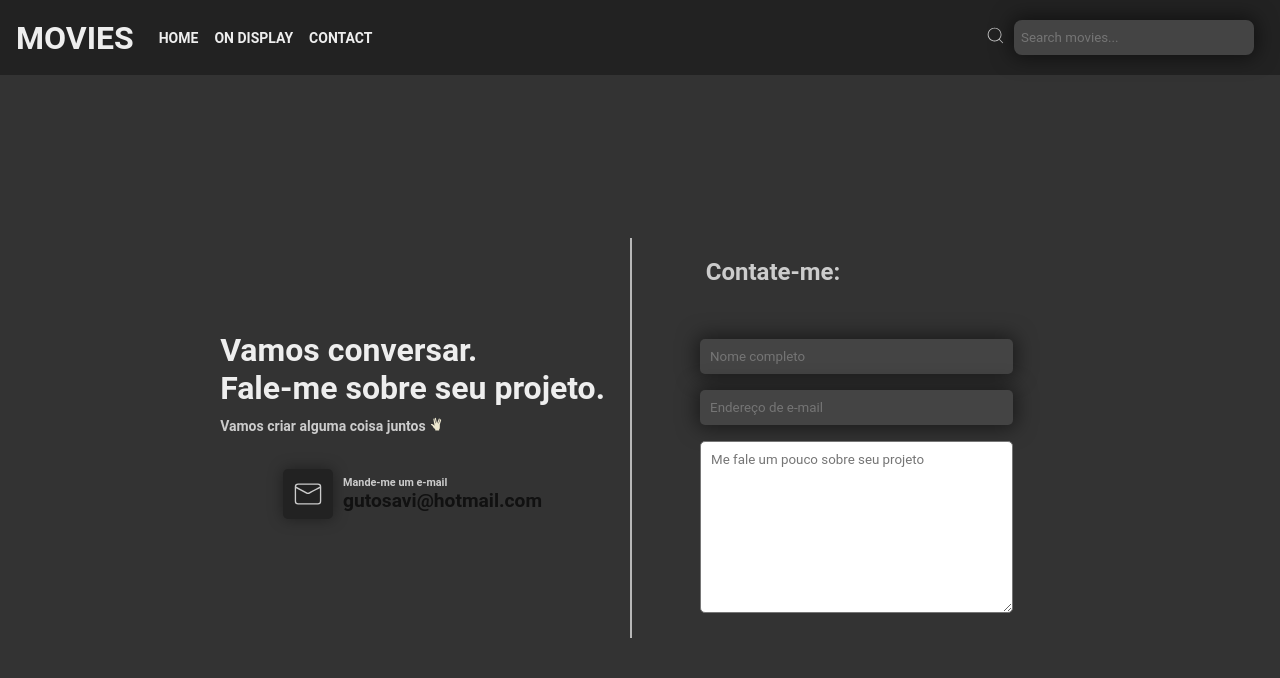
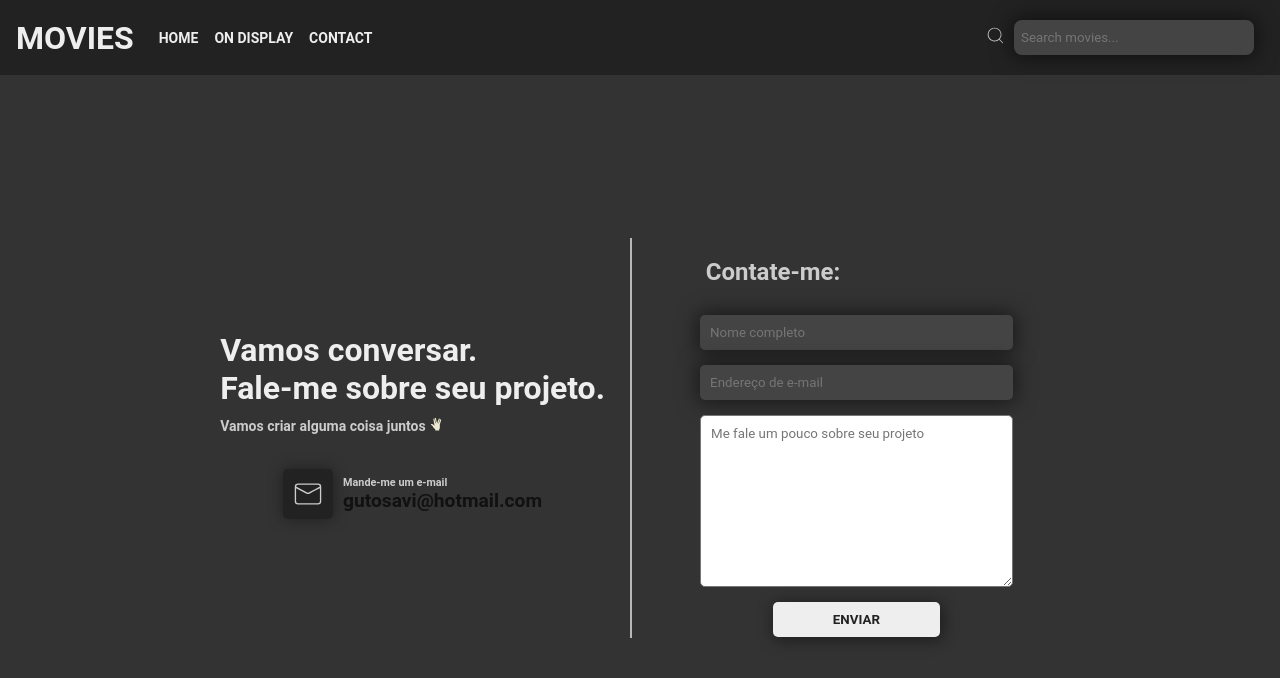
Before and after one commit to gutosavi/react-movies-app, a React (Vite) app: page /contact in a window 1280 px wide. Shown: the top 678 px of the page. Built offline with nearby package versions, Linux system fonts and the light colour scheme.

Commit message:
feat: formData setting

```diff
--- a/package.json
+++ b/package.json
@@ -12,6 +12,7 @@
   "dependencies": {
     "react": "^19.2.4",
     "react-dom": "^19.2.4",
+    "react-hook-form": "^7.72.1",
     "react-icons": "^5.6.0",
     "react-loading-indicators": "^1.0.1",
     "react-router-dom": "^7.14.1"
--- a/src/components/Contact/Contact.css
+++ b/src/components/Contact/Contact.css
@@ -86,7 +86,6 @@
   flex-direction: column;
   justify-content: center;
   align-items: center;
-  gap: 1rem;
 }
 
 .form-container h2 {
@@ -99,6 +98,7 @@
 
 .form-container form textarea {
   width: 75%;
+  margin-top: 15px;
   border-radius: 5px;
   padding: 10px;
   color: #222;
@@ -106,10 +106,12 @@
 
 .form-container form input {
   width: 75%;
+  margin-top: 15px;
   padding: 10px;
   border: none;
   border-radius: 5px;
 }
+
 
 @media screen and (max-width: 900px) {
   .contact-grid {
--- a/src/components/Contact/Contact.jsx
+++ b/src/components/Contact/Contact.jsx
@@ -3,24 +3,9 @@ import './Contact.css';
 import { GiSpockHand } from 'react-icons/gi';
 import { CiMail } from 'react-icons/ci';
 import Textarea from '../Form/Textarea';
+import FormData from '../Context/FormData';
 
 const Contact = () => {
-  const [formData, setFormData] = React.useState({
-    name: '',
-    email: '',
-    message: '',
-  });
-  const [value, setValue] = React.useState();
-
-  const handleChange = (e) => {
-    const { name, value } = e.target;
-    setFormData((prevState) => ({
-      ...prevState,
-      [name]: value,
-    }));
-    console.log(formData);
-  };
-
   return (
     <section className="contact-container">
       <div className="contact-grid">
@@ -45,21 +30,7 @@ const Contact = () => {
         </div>
         <div className="form-container">
           <h2>Contate-me:</h2>
-          <form onSubmit={(e) => e.preventDefault()}>
-            <input
-              type="text"
-              placeholder="Nome completo"
-              value={formData.nome}
-              onChange={handleChange}
-            />
-            <input
-              type="mail"
-              placeholder="Endereço de e-mail"
-              value={formData.email}
-              onChange={handleChange}
-            />
-            <Textarea value={formData.message} onChange={handleChange} />
-          </form>
+          <FormData />
         </div>
       </div>
     </section>
--- /dev/null
+++ b/src/components/Context/FormData.css
@@ -0,0 +1,29 @@
+.error-msg {
+  margin-top: 3px;
+  width: 73%;
+  color: #ccc;
+  font-size: .625rem;
+}
+
+.btn-submit {
+  width: 40%;
+  height: 35px;
+  margin: 15px 0;
+  border-radius: 5px;
+  border: none;
+  text-transform: uppercase;
+  font-weight: bold;
+  color: #222;
+  background-color: #eee;
+  cursor: pointer;
+  box-shadow: 2px 2px 15px 2px rgba(0,0,0,0.4);
+}
+
+.btn-submit:hover {
+  background-color: #ccc;
+}
+
+.btn-submit:active {
+  transform: scale(0.95);
+  background-color: #aaa;
+}
--- /dev/null
+++ b/src/components/Context/FormData.jsx
@@ -0,0 +1,44 @@
+import React from 'react';
+import './FormData.css';
+import { useForm, FormProvider } from 'react-hook-form';
+import InputForm from '../Form/InputForm';
+import Textarea from '../Form/Textarea';
+
+const FormData = () => {
+  const {
+    register,
+    handleSubmit,
+    formState: { errors },
+  } = useForm();
+
+  const onSubmit = (data) => {
+    console.log(data);
+  };
+
+  return (
+    <FormProvider>
+      <form onSubmit={handleSubmit(onSubmit)}>
+        <InputForm
+          type="text"
+          placeholder="Nome completo"
+          {...register('name', { required: true })}
+        />
+        {errors.name && <span className="error-msg">Nome é obrigatório</span>}
+        <InputForm
+          type="mail"
+          placeholder="Endereço de e-mail"
+          {...register('email', { required: true })}
+        />
+        {errors.email && (
+          <span className="error-msg">E-mail é obrigatório</span>
+        )}
+        <Textarea {...register('message')} />
+        <button className="btn-submit" type="submit">
+          Enviar
+        </button>
+      </form>
+    </FormProvider>
+  );
+};
+
+export default FormData;
--- a/src/components/Form/InputForm.jsx
+++ b/src/components/Form/InputForm.jsx
@@ -1,9 +1,9 @@
 import React from 'react';
 
-const InputForm = ({ type, placeholder }) => {
+const InputForm = ({ type, placeholder, ...register }) => {
   return (
     <>
-      <input type={type} placeholder={placeholder} />
+      <input type={type} placeholder={placeholder} {...register} />
     </>
   );
 };
--- a/src/components/Form/Textarea.jsx
+++ b/src/components/Form/Textarea.jsx
@@ -1,6 +1,6 @@
 import React from 'react';
 
-const Textarea = ({ value }) => {
+const Textarea = ({ ...register }) => {
   return (
     <>
       <textarea
@@ -9,7 +9,7 @@ const Textarea = ({ value }) => {
         rows="10"
         cols="30"
         placeholder="Me fale um pouco sobre seu projeto"
-        value={value}
+        {...register}
       ></textarea>
     </>
   );
```
Also changed, not shown: src/components/provisório.jsx (added, +15 -0 lines), 1 other file (tests, documents, lock files or other folders).
